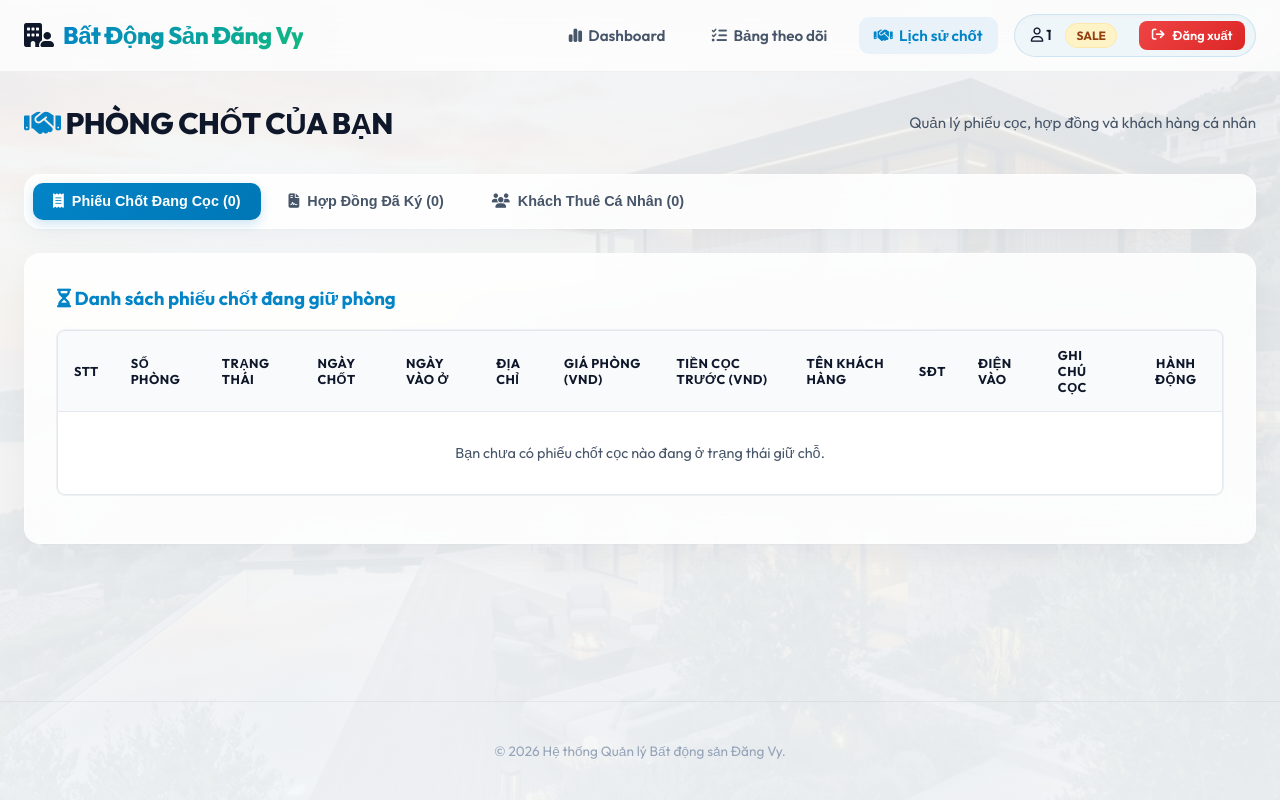
After one commit to Haidangg18/QuanLyBDS, a Flask app: page /sale/bookings in a window 1280 px wide. The commit adds this page. Run offline with Flask 3, Linux system fonts and the light colour scheme; the visitor is signed in with stand-in values (Sample User, id 1); data comes from the database, SQL or seed files in the repository; both versions use the stored data as it was after the commit.

Commit message:
Bonus_Final

```diff
--- a/app.py
+++ b/app.py
@@ -305,6 +305,62 @@ def sale_dashboard():
     )
 
 
+@app.route('/sale/bookings')
+@role_required([3])
+def sale_bookings():
+    user_id = session['user_id']
+    db = get_db()
+
+    # 1. Phiếu chốt đang giữ phòng (hợp đồng có trạng thái 'Giữ phòng') của Sale này
+    my_bookings = db.execute(
+        """
+        SELECT tk.*, ts.SoPhong, ts.DiaChi, ts.KhuVuc, ts.GiaThue, ts.HoaHong as HoaHongTaiSan, hd.NgayBatDau, hd.TrangThai as TrangThaiHopDong
+        FROM THONG_TIN_CHOT_KHACH tk
+        JOIN TAI_SAN ts ON tk.MaTaiSan = ts.MaTaiSan
+        JOIN HOP_DONG hd ON tk.MaHopDong = hd.MaHopDong
+        WHERE tk.MaTaiKhoanChot = ? AND hd.TrangThai = 'Giữ phòng'
+        ORDER BY tk.MaChotKhach DESC
+        """, (user_id,)
+    ).fetchall()
+
+    # 2. Hợp đồng đã hiệu lực của Sale này (hợp đồng có trạng thái khác 'Giữ phòng')
+    my_contracts = db.execute(
+        """
+        SELECT hd.*, ts.SoPhong, ts.DiaChi, ts.KhuVuc, kt.HoTen as TenKhach, kt.SoDienThoai
+        FROM HOP_DONG hd
+        JOIN TAI_SAN ts ON hd.MaTaiSan = ts.MaTaiSan
+        JOIN KHACH_THUE kt ON hd.MaKhachThue = kt.MaKhachThue
+        JOIN THONG_TIN_CHOT_KHACH tk ON hd.MaHopDong = tk.MaHopDong
+        WHERE tk.MaTaiKhoanChot = ? AND hd.TrangThai != 'Giữ phòng'
+        ORDER BY hd.MaHopDong DESC
+        """, (user_id,)
+    ).fetchall()
+
+    # 3. Khách thuê của bản thân Sale này
+    my_tenants = db.execute(
+        """
+        SELECT DISTINCT kt.*, ts.SoPhong, ts.DiaChi as DiaChiRoom, hd.MaHopDong, hd.TrangThai as TrangThaiHopDong
+        FROM KHACH_THUE kt
+        JOIN HOP_DONG hd ON kt.MaKhachThue = hd.MaKhachThue
+        JOIN THONG_TIN_CHOT_KHACH tk ON hd.MaHopDong = tk.MaHopDong
+        JOIN TAI_SAN ts ON hd.MaTaiSan = ts.MaTaiSan
+        WHERE tk.MaTaiKhoanChot = ?
+        ORDER BY kt.MaKhachThue DESC
+        """, (user_id,)
+    ).fetchall()
+
+    db.close()
+    current_date = date.today().strftime('%d/%m/%Y')
+
+    return render_template(
+        'sale_bookings.html',
+        bookings=my_bookings,
+        contracts=my_contracts,
+        tenants=my_tenants,
+        current_date=current_date
+    )
+
+
 
 
 @app.route('/sale/search')
@@ -1002,6 +1058,7 @@ def manager_expenses():
     current_year = int(request.args.get('year', date.today().year))
 
     if request.method == 'POST':
+        expense_id = request.form.get('expense_id')
         ten_chi_phi = request.form.get('ten_chi_phi')
         so_tien = float(request.form.get('so_tien').replace(',', ''))
         ngay_nhap = request.form.get('ngay_nhap', date.today().isoformat())
@@ -1011,18 +1068,30 @@ def manager_expenses():
         ma_tai_khoan = session.get('user_id')
 
         try:
-            db.execute(
-                """
-                INSERT INTO CHI_PHI (Thang, Nam, TenChiPhi, SoTien, NgayNhap, MaTaiKhoanNhap, GhiChu)
-                VALUES (?, ?, ?, ?, ?, ?, ?)
-                """,
-                (thang, nam, ten_chi_phi, so_tien, ngay_nhap, ma_tai_khoan, ghi_chu)
-            )
-            db.commit()
-            flash("Thêm khoản chi phí thành công!", "success")
+            if expense_id:
+                db.execute(
+                    """
+                    UPDATE CHI_PHI
+                    SET Thang = ?, Nam = ?, TenChiPhi = ?, SoTien = ?, NgayNhap = ?, GhiChu = ?
+                    WHERE MaChiPhi = ?
+                    """,
+                    (thang, nam, ten_chi_phi, so_tien, ngay_nhap, ghi_chu, expense_id)
+                )
+                db.commit()
+                flash("Cập nhật khoản chi phí thành công!", "success")
+            else:
+                db.execute(
+                    """
+                    INSERT INTO CHI_PHI (Thang, Nam, TenChiPhi, SoTien, NgayNhap, MaTaiKhoanNhap, GhiChu)
+                    VALUES (?, ?, ?, ?, ?, ?, ?)
+                    """,
+                    (thang, nam, ten_chi_phi, so_tien, ngay_nhap, ma_tai_khoan, ghi_chu)
+                )
+                db.commit()
+                flash("Thêm khoản chi phí thành công!", "success")
         except Exception as e:
             db.rollback()
-            flash(f"Lỗi thêm chi phí: {str(e)}", "error")
+            flash(f"Lỗi ghi nhận chi phí: {str(e)}", "error")
 
         return redirect(url_for('manager_expenses', month=current_month, year=current_year))
 
@@ -1077,7 +1146,7 @@ def admin_dashboard():
     monthly_data = {}
     for r in monthly_rows:
         key = f"{r['Nam']}-{r['Thang']}"
-        monthly_data[key] = {'Nam': r['Nam'], 'Thang': r['Thang'], 'Revenue': r['Revenue'], 'Debt': r['Debt'], 'Expense': 0}
+        monthly_data[key] = {'Nam': r['Nam'], 'Thang': r['Thang'], 'Revenue': r['Revenue'] * 1000, 'Debt': r['Debt'] * 1000, 'Expense': 0}
 
     for r in expense_rows:
         key = f"{r['Nam']}-{r['Thang']}"
@@ -1102,23 +1171,6 @@ def admin_dashboard():
         total_revenue += row['Revenue']
         total_debt += row['Debt']
         total_expenses += row['Expense']
-
-    import datetime
-    import random
-
-    needed_mock_months = 6 - len(sorted_months)
-    if needed_mock_months > 0:
-        now = datetime.datetime.now()
-        for i in range(needed_mock_months, 0, -1):
-            m = now.month - i
-            y = now.year
-            while m <= 0:
-                m += 12
-                y -= 1
-            chart_labels.append(f"T{m}/{y}")
-            chart_revenue.append(random.randint(60, 150) * 1000000)
-            chart_debt.append(random.randint(2, 15) * 1000000)
-            chart_expenses.append(random.randint(10, 40) * 1000000)
 
     for row in sorted_months:
         chart_labels.append(f"T{row['Thang']}/{row['Nam']}")
@@ -1299,7 +1351,7 @@ def admin_config():
     return render_template('admin_config.html', configs=configs)
 
 @app.route('/admin/update_kpi', methods=['POST'])
-@role_required([1, 2])
+@role_required([1])
 def admin_update_kpi():
     db = get_db()
     chi_tieu_kpi = int(request.form.get('chi_tieu_kpi', 6))
--- a/templates/base.html
+++ b/templates/base.html
@@ -28,6 +28,7 @@
                     <!-- Vai trò Sale -->
                     <li><a href="{{ url_for('sale_dashboard') }}" class="nav-link {% if request.path == url_for('sale_dashboard') %}active{% endif %}"><i class="fa-solid fa-chart-simple"></i> Dashboard</a></li>
                     <li><a href="{{ url_for('shared_tracking') }}" class="nav-link {% if request.path == url_for('shared_tracking') %}active{% endif %}"><i class="fa-solid fa-list-check"></i> Bảng theo dõi</a></li>
+                    <li><a href="{{ url_for('sale_bookings') }}" class="nav-link {% if request.path == url_for('sale_bookings') %}active{% endif %}"><i class="fa-solid fa-handshake"></i> Lịch sử chốt</a></li>
 
                 {% elif session.get('role_id') == 2 %}
                     <!-- Vai trò Vận hành -->
@@ -87,7 +88,7 @@
     </main>
 
     <footer>
-        <p>&copy; 2026 Hệ thống Quản lý Bất động sản Đăng Vy. Thiết kế chuyên nghiệp, vận hành mượt mà.</p>
+        <p>&copy; 2026 Hệ thống Quản lý Bất động sản Đăng Vy.</p>
     </footer>
 
     <script>
--- /dev/null
+++ b/templates/sale_bookings.html
@@ -0,0 +1,212 @@
+{% extends "base.html" %}
+
+{% block title %}Phòng chốt của bạn - Bất Động Sản Đăng Vy{% endblock %}
+
+{% block content %}
+<div class="page-header">
+    <h1 class="page-title"><i class="fa-solid fa-handshake" style="color: var(--accent);"></i> PHÒNG CHỐT CỦA BẠN</h1>
+    <span style="font-size: 0.95rem; color: var(--text-secondary);">Quản lý phiếu cọc, hợp đồng và khách hàng cá nhân</span>
+</div>
+
+<!-- Hệ thống Tab điều hướng -->
+<div class="card" style="padding: 0.5rem; margin-bottom: 1.5rem;">
+    <div style="display: flex; gap: 0.5rem; flex-wrap: wrap;">
+        <button class="btn tab-btn active" id="tab-bookings-btn" onclick="switchTab('bookings')">
+            <i class="fa-solid fa-receipt"></i> Phiếu Chốt Đang Cọc ({{ bookings|length }})
+        </button>
+        <button class="btn tab-btn" id="tab-contracts-btn" onclick="switchTab('contracts')">
+            <i class="fa-solid fa-file-contract"></i> Hợp Đồng Đã Ký ({{ contracts|length }})
+        </button>
+        <button class="btn tab-btn" id="tab-tenants-btn" onclick="switchTab('tenants')">
+            <i class="fa-solid fa-users"></i> Khách Thuê Cá Nhân ({{ tenants|length }})
+        </button>
+    </div>
+</div>
+
+<!-- Tab 1: Phiếu Chốt Đang Cọc -->
+<div class="tab-content" id="tab-bookings">
+    <div class="card">
+        <h3 style="margin-bottom: 1.25rem; color: var(--accent);"><i class="fa-solid fa-hourglass-half"></i> Danh sách phiếu chốt đang giữ phòng</h3>
+        <div class="table-responsive">
+            <table class="table" style="font-size: 0.9rem;">
+                <thead>
+                    <tr style="background: linear-gradient(135deg, rgba(99,102,241,0.07), rgba(6,182,212,0.07));">
+                        <th style="width: 50px; text-align: center;">STT</th>
+                        <th>Số Phòng</th>
+                        <th>Trạng Thái</th>
+                        <th>Ngày Chốt</th>
+                        <th>Ngày Vào Ở</th>
+                        <th>Địa Chỉ</th>
+                        <th>Giá Phòng (VND)</th>
+                        <th>Tiền Cọc Trước (VND)</th>
+                        <th>Tên Khách Hàng</th>
+                        <th>SĐT</th>
+                        <th>Điện Vào</th>
+                        <th>Ghi Chú Cọc</th>
+                        <th style="text-align: center;">Hành Động</th>
+                    </tr>
+                </thead>
+                <tbody>
+                    {% if bookings %}
+                        {% for b in bookings %}
+                        <tr>
+                            <td style="text-align: center;">{{ loop.index }}</td>
+                            <td><span class="badge badge-datcoc">Phòng {{ b.SoPhong }}</span></td>
+                            <td>
+                                <span class="badge badge-datcoc">Giữ phòng</span>
+                            </td>
+                            <td>{{ b.NgayChot }}</td>
+                            <td>{{ b.NgayDuKienVaoO }}</td>
+                            <td>{{ b.DiaChi }} ({{ b.KhuVuc }})</td>
+                            <td style="font-weight: 700;">{{ "{:,.2f}".format(b.GiaThue) }}</td>
+                            <td style="font-weight: 700; color: var(--warning);">{{ "{:,.2f}".format(b.TienCoc) }}</td>
+                            <td><strong>{{ b.TenKhach }}</strong></td>
+                            <td>{{ b.SoDienThoaiKhach }}</td>
+                            <td>{{ b.SoDienDauVao }} kWh</td>
+                            <td style="font-size: 0.8rem; color: var(--text-secondary); max-width: 180px; overflow: hidden; text-overflow: ellipsis; white-space: nowrap;" title="{{ b.GhiChu }}">
+                                {{ b.GhiChu if b.GhiChu else '-' }}
+                            </td>
+                            <td style="text-align: center;">
+                                <a href="{{ url_for('sale_booking_edit', deal_id=b.MaChotKhach) }}" class="btn btn-secondary btn-sm" style="padding: 0.35rem 0.65rem;">
+                                    <i class="fa-solid fa-pen-to-square"></i> Sửa cọc
+                                </a>
+                            </td>
+                        </tr>
+                        {% endfor %}
+                    {% else %}
+                        <tr>
+                            <td colspan="13" style="text-align: center; color: var(--text-secondary); padding: 2rem;">Bạn chưa có phiếu chốt cọc nào đang ở trạng thái giữ chỗ.</td>
+                        </tr>
+                    {% endif %}
+                </tbody>
+            </table>
+        </div>
+    </div>
+</div>
+
+<!-- Tab 2: Hợp Đồng Đã Chốt -->
+<div class="tab-content" id="tab-contracts" style="display: none;">
+    <div class="card">
+        <h3 style="margin-bottom: 1.25rem; color: var(--accent);"><i class="fa-solid fa-file-circle-check"></i> Danh sách hợp đồng thuê đã ký</h3>
+        <div class="table-responsive">
+            <table class="table" style="font-size: 0.9rem;">
+                <thead>
+                    <tr style="background: linear-gradient(135deg, rgba(99,102,241,0.07), rgba(6,182,212,0.07));">
+                        <th style="width: 50px; text-align: center;">STT</th>
+                        <th>Mã HĐ</th>
+                        <th>Số Phòng</th>
+                        <th>Địa Chỉ</th>
+                        <th>Khách Thuê</th>
+                        <th>SĐT</th>
+                        <th>Ngày Bắt Đầu</th>
+                        <th>Ngày Kết Thúc</th>
+                        <th>Thời Hạn (Tháng)</th>
+                        <th>Tiền Cọc HĐ (VND)</th>
+                        <th>Trạng Thái</th>
+                    </tr>
+                </thead>
+                <tbody>
+                    {% if contracts %}
+                        {% for c in contracts %}
+                        <tr>
+                            <td style="text-align: center;">{{ loop.index }}</td>
+                            <td><code>HĐ-{{ "%03d"|format(c.MaHopDong) }}</code></td>
+                            <td><span class="badge badge-dangthue">Phòng {{ c.SoPhong }}</span></td>
+                            <td>{{ c.DiaChi }} ({{ c.KhuVuc }})</td>
+                            <td><strong>{{ c.TenKhach }}</strong></td>
+                            <td>{{ c.SoDienThoai }}</td>
+                            <td>{{ c.NgayBatDau }}</td>
+                            <td>{{ c.NgayKetThuc }}</td>
+                            <td>{{ c.ThoiHanThue }} tháng</td>
+                            <td style="font-weight: 700; color: var(--warning-text);">{{ "{:,.2f}".format(c.TienCoc) }}</td>
+                            <td>
+                                {% if c.TrangThai == 'Đang kích hoạt' %}
+                                    <span class="badge badge-trong"><i class="fa-solid fa-circle-check"></i> Đang hiệu lực</span>
+                                {% elif c.TrangThai == 'Bỏ cọc' %}
+                                    <span class="badge badge-chuathanhtoan"><i class="fa-solid fa-hand-fist"></i> Bỏ cọc/Phá HĐ</span>
+                                {% else %}
+                                    <span class="badge badge-secondary">Đã thanh lý</span>
+                                {% endif %}
+                            </td>
+                        </tr>
+                        {% endfor %}
+                    {% else %}
+                        <tr>
+                            <td colspan="11" style="text-align: center; color: var(--text-secondary); padding: 2rem;">Chưa có hợp đồng nào được ký kết thành công từ các lượt chốt khách của bạn.</td>
+                        </tr>
+                    {% endif %}
+                </tbody>
+            </table>
+        </div>
+    </div>
+</div>
+
+<!-- Tab 3: Khách Thuê Cá Nhân -->
+<div class="tab-content" id="tab-tenants" style="display: none;">
+    <div class="card">
+        <h3 style="margin-bottom: 1.25rem; color: var(--accent);"><i class="fa-solid fa-users-viewfinder"></i> Danh sách khách hàng của bạn</h3>
+        <div class="table-responsive">
+            <table class="table" style="font-size: 0.9rem;">
+                <thead>
+                    <tr style="background: linear-gradient(135deg, rgba(99,102,241,0.07), rgba(6,182,212,0.07));">
+                        <th style="width: 50px; text-align: center;">STT</th>
+                        <th>Họ Và Tên</th>
+                        <th>Số Điện Thoại</th>
+                        <th>CCCD</th>
+                        <th>Phòng Đang Thuê</th>
+                        <th>Địa Chỉ Nhà</th>
+                        <th>Mã HĐ Liên Kết</th>
+                    </tr>
+                </thead>
+                <tbody>
+                    {% if tenants %}
+                        {% for t in tenants %}
+                        <tr>
+                            <td style="text-align: center;">{{ loop.index }}</td>
+                            <td><strong>{{ t.HoTen }}</strong></td>
+                            <td>{{ t.SoDienThoai }}</td>
+                            <td>{{ t.CCCD if t.CCCD else '-' }}</td>
+                            <td>
+                                {% if t.TrangThaiHopDong == 'Giữ phòng' %}
+                                    <span class="badge badge-datcoc">Giữ phòng {{ t.SoPhong }}</span>
+                                {% elif t.TrangThaiHopDong == 'Đang kích hoạt' %}
+                                    <span class="badge badge-dangthue">Phòng {{ t.SoPhong }}</span>
+                                {% else %}
+                                    <span class="badge badge-secondary">Đã rời đi / Bỏ cọc</span>
+                                {% endif %}
+                            </td>
+                            <td>{{ t.DiaChiRoom }}</td>
+                            <td><code>HĐ-{{ "%03d"|format(t.MaHopDong) }}</code></td>
+                        </tr>
+                        {% endfor %}
+                    {% else %}
+                        <tr>
+                            <td colspan="7" style="text-align: center; color: var(--text-secondary); padding: 2rem;">Không tìm thấy hồ sơ khách thuê nào được lưu từ giao dịch của bạn.</td>
+                        </tr>
+                    {% endif %}
+                </tbody>
+            </table>
+        </div>
+    </div>
+</div>
+{% endblock %}
+
+{% block scripts %}
+<script>
+function switchTab(tabId) {
+    // Ẩn tất cả các tab
+    document.getElementById('tab-bookings').style.display = 'none';
+    document.getElementById('tab-contracts').style.display = 'none';
+    document.getElementById('tab-tenants').style.display = 'none';
+
+    // Loại bỏ class active khỏi các nút
+    document.getElementById('tab-bookings-btn').classList.remove('active');
+    document.getElementById('tab-contracts-btn').classList.remove('active');
+    document.getElementById('tab-tenants-btn').classList.remove('active');
+
+    // Hiển thị tab được chọn
+    document.getElementById('tab-' + tabId).style.display = 'block';
+    document.getElementById('tab-' + tabId + '-btn').classList.add('active');
+}
+</script>
+{% endblock %}
--- a/templates/shared_tracking.html
+++ b/templates/shared_tracking.html
@@ -230,8 +230,8 @@
 <!-- Tab 3: Thống kê lương / KPI -->
 <div class="tab-content" id="tab-salary" style="display: none;">
     <div style="display: flex; justify-content: space-between; align-items: center; gap: 1rem; flex-wrap: wrap; margin-bottom: 1rem;">
-        {% if session.get('role_id') in [1, 2] %}
-        <!-- Form cập nhật KPI cho Admin & Manager -->
+        {% if session.get('role_id') == 1 %}
+        <!-- Form cập nhật KPI cho Admin -->
         <div style="display: inline-flex; align-items: center; gap: 0.8rem; background: rgba(99,102,241,0.05); border: 1px solid rgba(99,102,241,0.2); padding: 0.5rem 1rem; border-radius: 8px; margin-bottom: 0;">
             <form action="{{ url_for('admin_update_kpi') }}" method="POST" style="display: flex; gap: 0.5rem; align-items: center; margin-bottom: 0;">
                 <label for="chi_tieu_kpi" style="font-weight: 600; white-space: nowrap; margin-bottom: 0;"><i class="fa-solid fa-gear"></i> Set KPI phòng cho sale:</label>
```
Also changed, not shown: templates/admin_employees.html (+25 -2 lines), templates/manager_expenses.html (+47 -9 lines), templates/shared_room_add.html (+14 -1 lines), README.md, db/MyDatabase.db.
